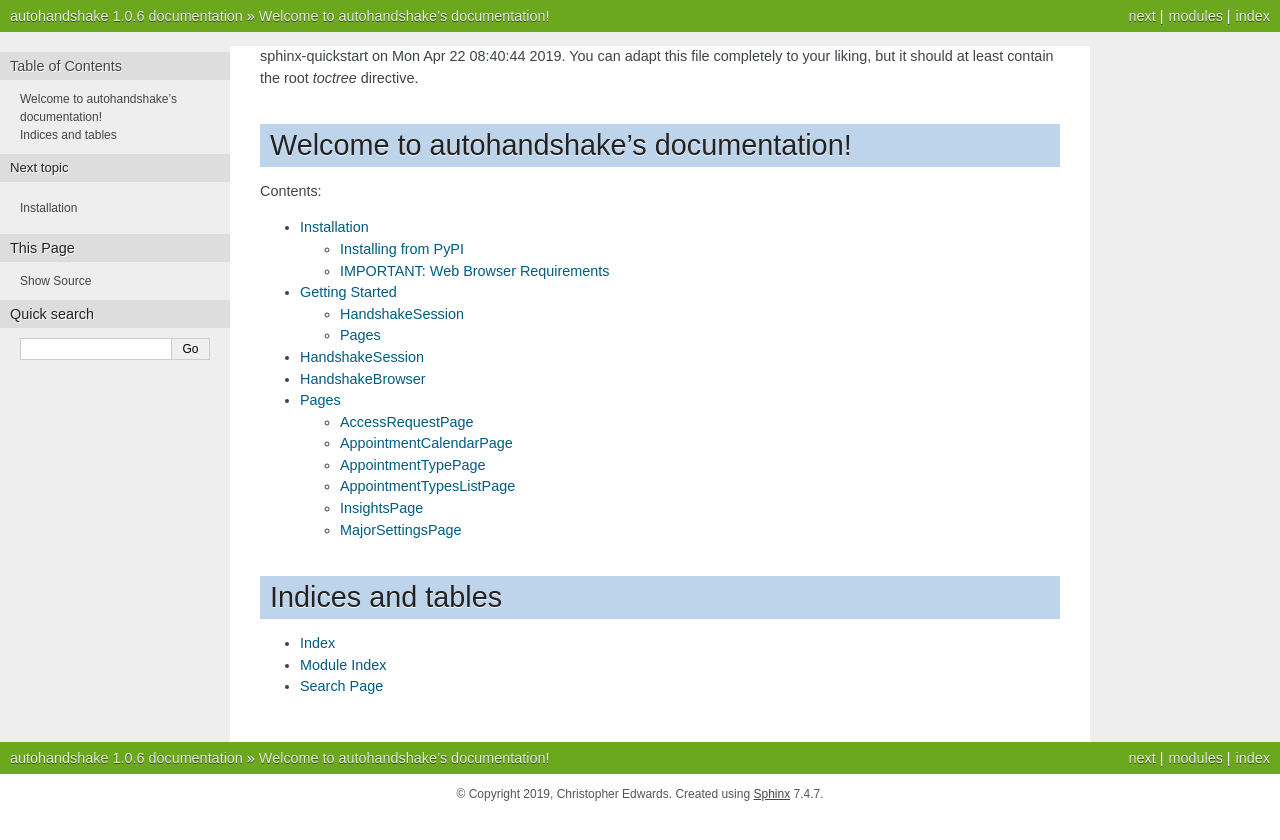
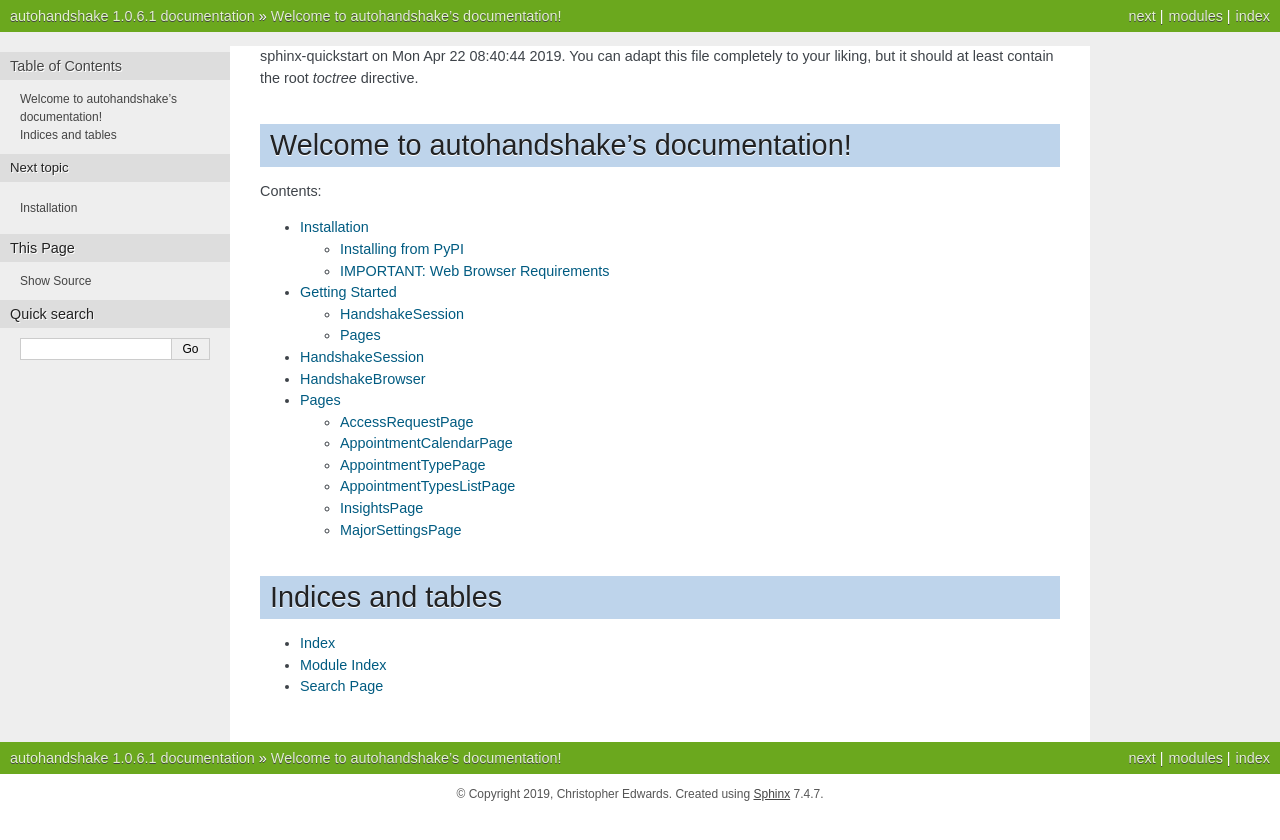
Before and after one commit to cedwards036/autohandshake, a Sphinx documentation site: the page built from doc/index.rst, in a window 1280 px wide. Shown: the top 840 px of the page. Built offline with Sphinx 7.4.7, drawn with Linux system fonts in a browser that asks for light colours.

Commit message:
Increment version number and fix typo in readme

```diff
--- a/README.rst
+++ b/README.rst
@@ -2,9 +2,8 @@ AutoHandshake
 =============
 
 .. image:: https://readthedocs.org/projects/autohandshake/badge/?version=latest
-
-:target: https://autohandshake.readthedocs.io/en/latest/?badge=latest
-:alt: Documentation Status
+  :target: https://autohandshake.readthedocs.io/en/latest/?badge=latest
+  :alt: Documentation Status
 
 Installation
 ------------
--- a/doc/conf.py
+++ b/doc/conf.py
@@ -22,7 +22,7 @@ copyright = '2019, Christopher Edwards'
 author = 'Christopher Edwards'
 
 # The full version, including alpha/beta/rc tags
-release = '1.0.6'
+release = '1.0.6.1'
 
 # -- General configuration ---------------------------------------------------
 
--- a/setup.py
+++ b/setup.py
@@ -11,7 +11,7 @@ README = (HERE / "README.rst").read_text()
 # This call to setup() does all the work
 setup(
     name="autohandshake",
-    version="1.0.6",
+    version="1.0.6.1",
     description="A library for automating tasks on the Handshake career services platform",
     long_description=README,
     url="https://github.com/cedwards036/autohandshake",
```
